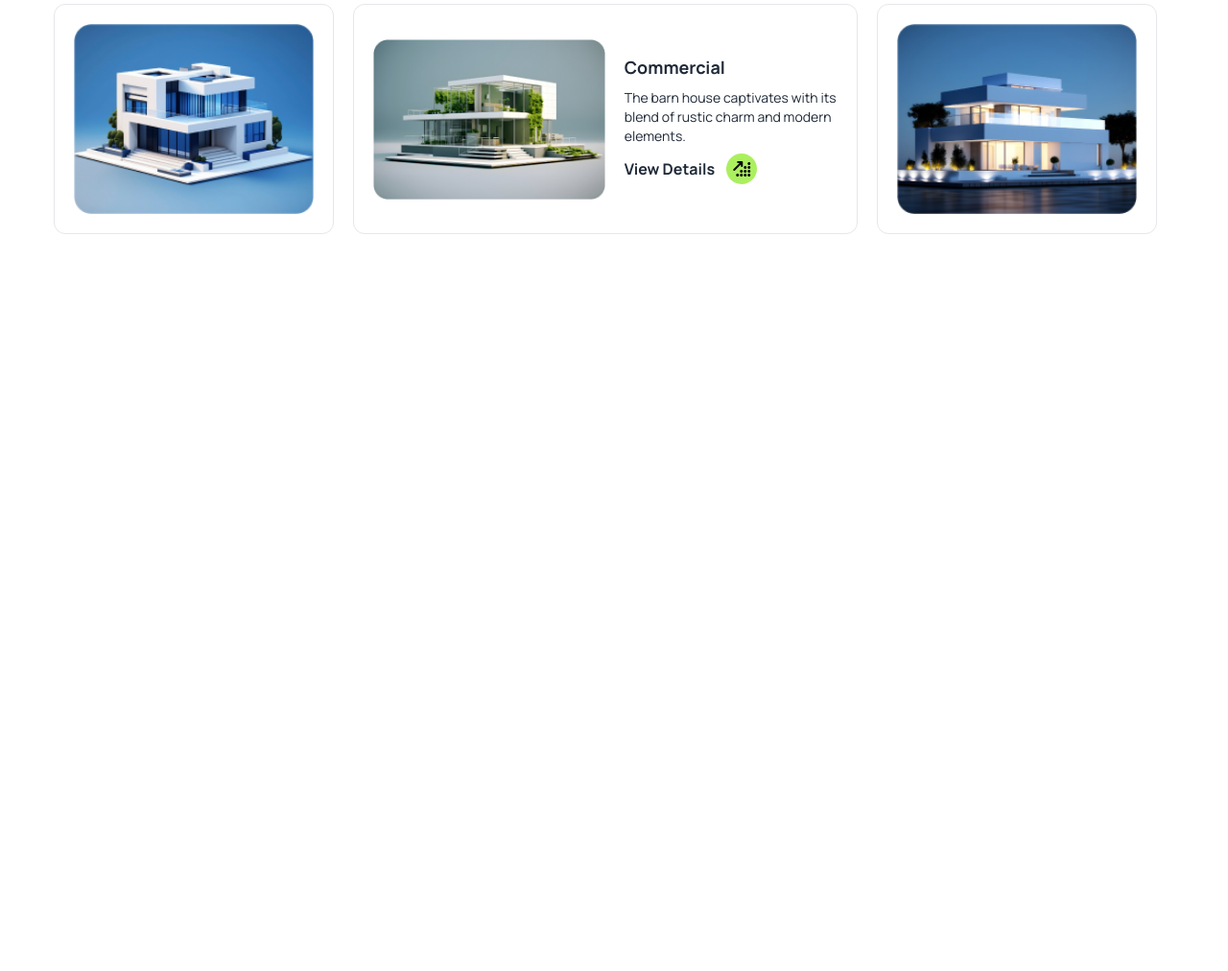
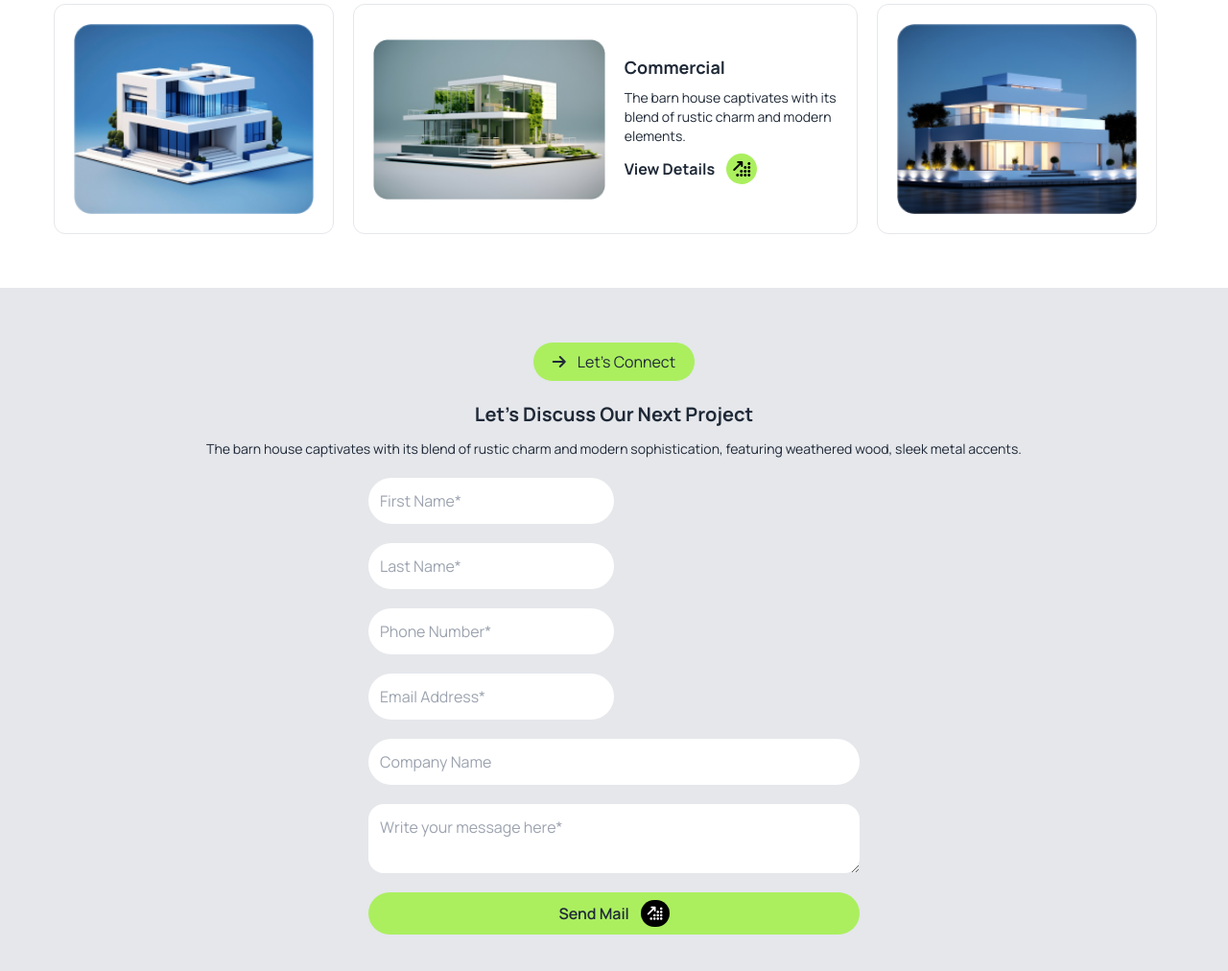
Before and after one commit to ahmedjubaer82/Rinterio, a plain HTML site: page index.html in a window 1280 px wide. Shown: the part 1859-2871 px from the top of the page at 96% size. Before the commit the page ends 2159 px from the top, so only its background shows below. Drawn offline with nearby package versions, Linux system fonts and the light colour scheme.

Commit message:
connect section section added

```diff
--- a/index.html
+++ b/index.html
@@ -183,6 +183,34 @@
             </div>
         </section>
 
+<!-- Connect section -->
+        <section class="px-14 py-14 flex flex-col gap-5 bg-gray-200">
+            <button class="flex gap-3 items-center justify-center border rounded-full py-2 px-5 bg-btnclr text-center mx-auto">
+                <i class="fa-solid fa-arrow-right"></i>
+                <h2>Let’s Connect</h2>
+            </button>
+            <div class="text-center">
+                <h2 class="font-bold text-xl">Let’s Discuss Our Next Project</h2>
+                <p class="text-sm mt-3">The barn house captivates with its blend of rustic charm and modern sophistication, featuring weathered wood, sleek metal accents.</p>
+            </div>
+            <form class="w-full max-w-lg mx-auto flex flex-col gap-5">
+                <div class="flex flex-wrap gap-5">
+                    <input type="text" class="w-full sm:w-1/2 rounded-full p-3" placeholder="First Name*" aria-label="First Name">
+                    <input type="text" class="w-full sm:w-1/2 rounded-full p-3" placeholder="Last Name*" aria-label="Last Name">
+                </div>
+                <div class="flex flex-wrap gap-5">
+                    <input type="text" class="w-full sm:w-1/2 rounded-full p-3" placeholder="Phone Number*" aria-label="Phone Number">
+                    <input type="email" class="w-full sm:w-1/2 rounded-full p-3" placeholder="Email Address*" aria-label="Email Address">
+                </div>
+                <input type="text" class="w-full rounded-full p-3" placeholder="Company Name" aria-label="Company Name">
+                <textarea class="w-full rounded-2xl p-3" placeholder="Write your message here*" aria-label="Message"></textarea>
+                <button class="rounded-full flex justify-center py-2 items-center gap-3 bg-btnclr w-full text-center">
+                    <span class="font-semibold">Send Mail</span>
+                    <i class="fa-solid fa-arrow-up-right-dots text-sm rounded-full bg-black text-white py-1 px-[7px]"></i>
+                </button>
+            </form>
+        </section>
+
 
     </main>
 
```
